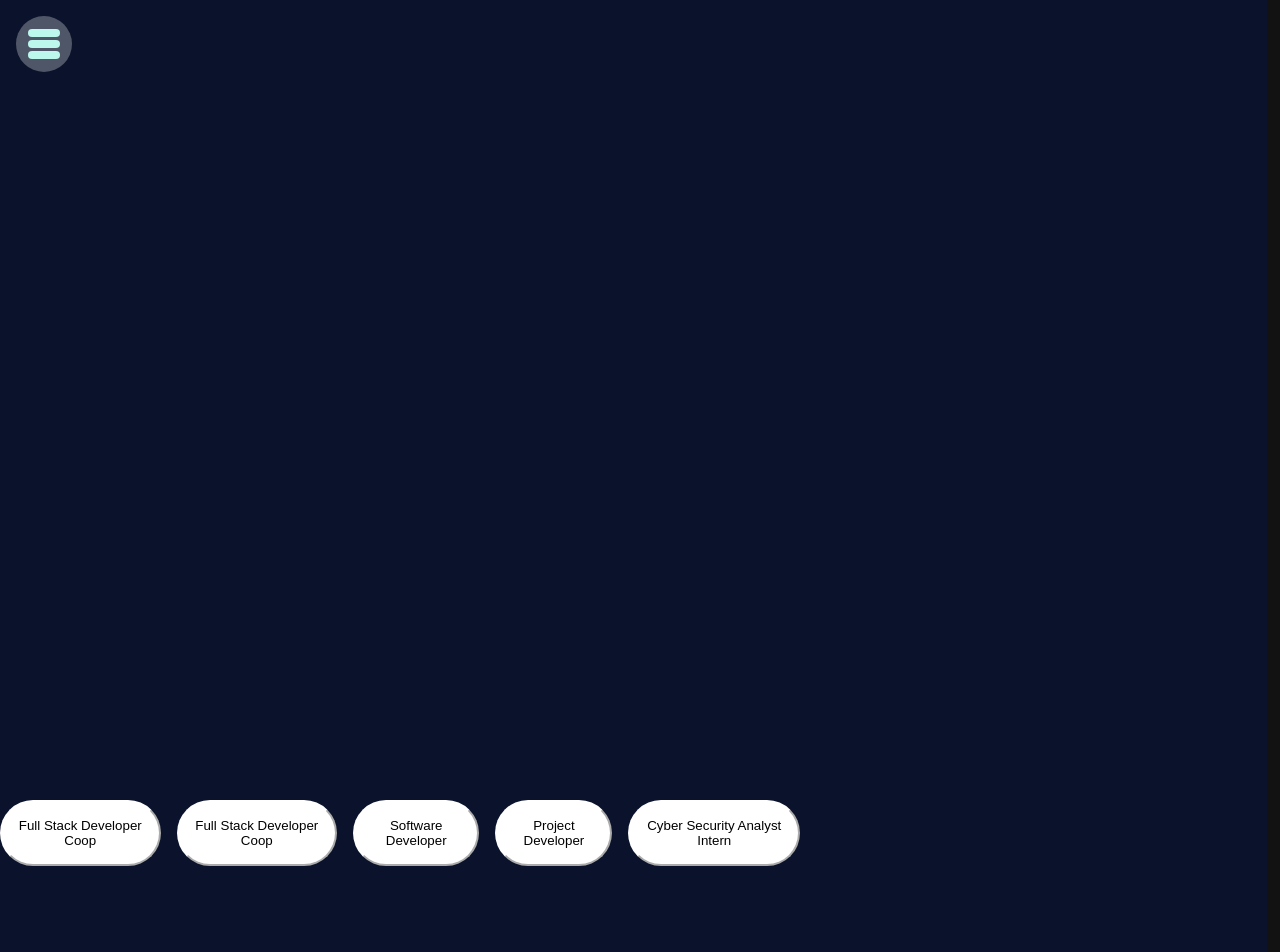
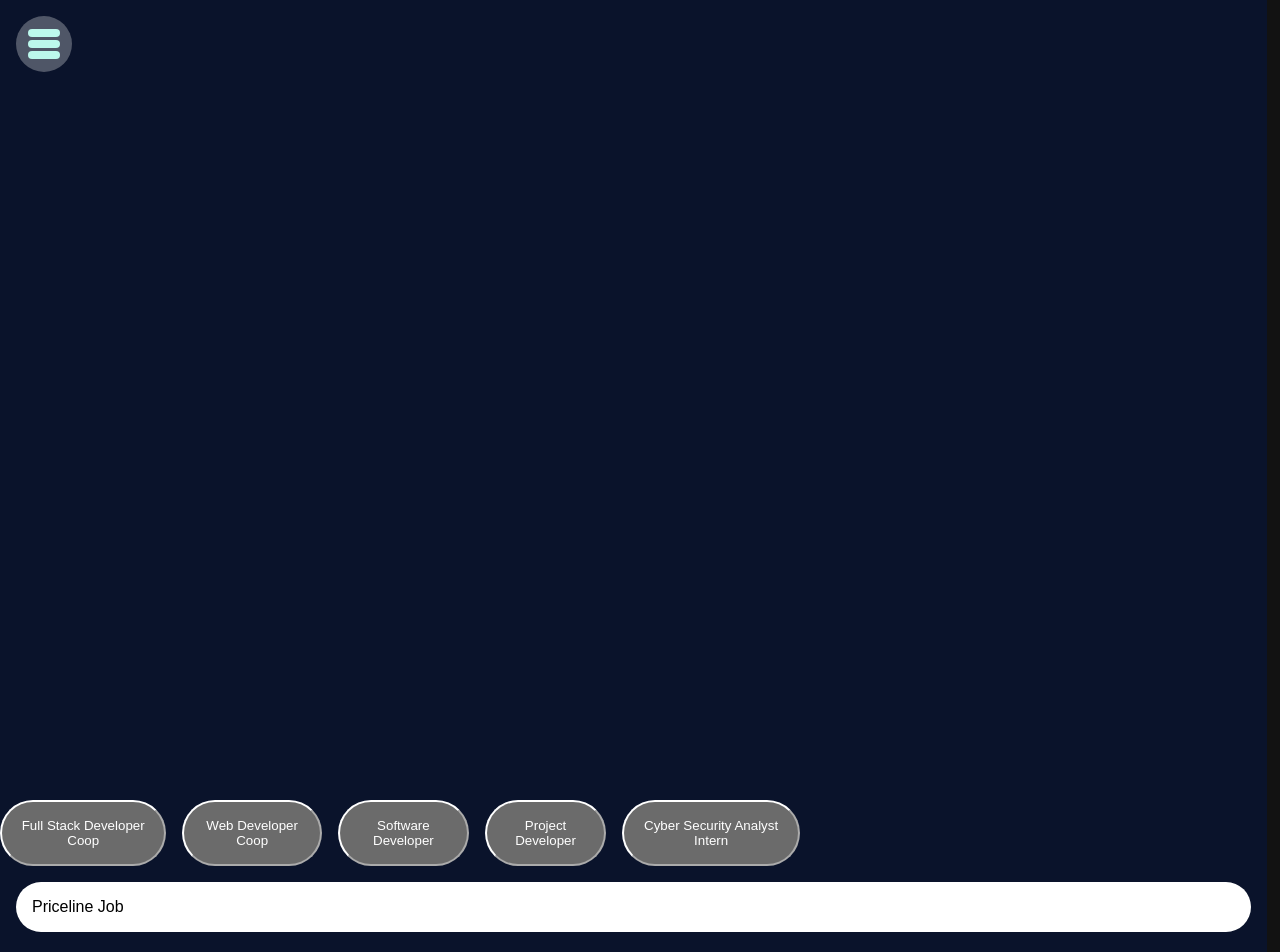
Before and after one commit to ch-teng/ch-teng.github.io, a Next.js app: page / in a window 1280 px wide. Shown: the top 952 px of the page. Built offline with nearby package versions, Linux system fonts and the light colour scheme; a web font is replaced by a local one.

Commit message:
Created Experience Scroller

```diff
--- a/src/app/globals.css
+++ b/src/app/globals.css
@@ -91,18 +91,32 @@ ul {
   height: 100vh;
 }
 
+.experience {
+  display: grid;
+  list-style-type: none;
+}
+
 .scroller {
   display: flex;
   gap: 1rem;
   max-width: 800px;
   list-style-type: none;
+  justify-content: flex-start;
+  align-items: flex-end;
+  flex-wrap: nowrap;
 }
 .job {
   list-style-type: none;
-  background: white;
-  color: black;
+  background: 232, 240, 255;
   place-content: center;
   padding: 1rem;
   border-radius: 5rem;
+}
 
+.selected-job-description {
+  background: white;
+  color: black;
+  padding: 1rem;
+  border-radius: 5rem;
+  margin: 1rem;
 }
--- a/src/app/page.tsx
+++ b/src/app/page.tsx
@@ -7,11 +7,14 @@ import {
   stagger,
   usePresence,
   MotionConfig,
-  Reorder,
 } from "framer-motion";
 import { useEffect, useState } from "react";
 
-const MenuItems = () => {
+type MenuItemsProps = {
+  onClick: () => void;
+};
+
+const MenuItems = ({ onClick }: MenuItemsProps) => {
   const [isPresent, safeToRemove] = usePresence();
   const [scope, animate] = useAnimate();
 
@@ -57,6 +60,7 @@ const MenuItems = () => {
         exit={{ opacity: 0 }}
         ref={scope}
         transition={{ duration: isPresent ? 0.3 : 0.7, ease: "easeInOut" }}
+        onClick={onClick}
       ></motion.div>
       <motion.ul
         key="menu"
@@ -78,16 +82,16 @@ const MenuItems = () => {
             stiffness: 700,
           }}
         >
-          <motion.li whileHover={{ scale: 1.3 }} whileTap={{ scale: 0.8 }}>
+          <motion.li whileHover={{ scale: 1.3 }} whileTap={{ scale: 0.9 }}>
             whoami
           </motion.li>
-          <motion.li whileHover={{ scale: 1.3 }} whileTap={{ scale: 0.8 }}>
+          <motion.li whileHover={{ scale: 1.3 }} whileTap={{ scale: 0.9 }}>
             Experiences
           </motion.li>
-          <motion.li whileHover={{ scale: 1.3 }} whileTap={{ scale: 0.8 }}>
+          <motion.li whileHover={{ scale: 1.3 }} whileTap={{ scale: 0.9 }}>
             Personal Projects
           </motion.li>
-          <motion.li whileHover={{ scale: 1.3 }} whileTap={{ scale: 0.8 }}>
+          <motion.li whileHover={{ scale: 1.3 }} whileTap={{ scale: 0.9 }}>
             Hobbies
           </motion.li>
         </MotionConfig>
@@ -143,7 +147,9 @@ export default function Home() {
           />
         </button>
 
-        <AnimatePresence>{showMenu && <MenuItems />}</AnimatePresence>
+        <AnimatePresence>
+          {showMenu && <MenuItems onClick={() => handleClick()} />}
+        </AnimatePresence>
       </div>
       <div className="page whoami"></div>
       <ExperienceScroller />
--- a/src/components/ExperienceScroller.tsx
+++ b/src/components/ExperienceScroller.tsx
@@ -1,5 +1,5 @@
 import { closestItem, removeItem } from "@/app/utils/array-utils";
-import { AnimatePresence, Reorder } from "framer-motion";
+import { AnimatePresence, Reorder, motion } from "framer-motion";
 import { useState } from "react";
 
 interface Job {
@@ -14,43 +14,41 @@ const experience = [
     title: "Full Stack Developer Coop",
     company: "Priceline",
     date: "Jan 2021 - June 2021",
-    description: "blah blah blah",
+    description: "Priceline Job",
   },
   {
-    title: "Full Stack Developer Coop",
+    title: "Web Developer Coop",
     company: "TriNetX",
     date: "May 2020 - Aug 2020",
-    description: "blah blah blah",
+    description: "TriNetX Job",
   },
   {
     title: "Software Developer",
     company: "Hasbro",
     date: "Jan 2021 - June 2021",
-    description: "blah blah blah",
+    description: "Hasbro Software Developer Job",
   },
   {
     title: "Project Developer",
     company: "PrepareRI",
     date: "Jan 2021 - June 2021",
-    description: "blah blah blah",
+    description: "Project Developer",
   },
   {
     title: "Cyber Security Analyst Intern",
     company: "Hasbro",
     date: "Jan 2021 - June 2021",
-    description: "blah blah blah",
+    description: "Hasbro Cyber Security Analyst Intern Job",
   },
 ];
 
 export default function ExperienceScroller() {
   const [jobs, setJobs] = useState(experience);
   const [selectedJob, setSelectedJob] = useState(jobs[0]);
-  const remove = (item: Job) => {
-    if (item === selectedJob) {
-      setSelectedJob(closestItem(jobs, item));
-    }
-
-    setJobs(removeItem(jobs, item));
+  const handleJobClick = (job: Job) => {
+    setSelectedJob(job);
+    const temp = removeItem(jobs, job);
+    setJobs([job, ...temp]);
   };
   return (
     <div className="page Experience">
@@ -63,17 +61,41 @@ export default function ExperienceScroller() {
       >
         <AnimatePresence initial={false}>
           {jobs.map((job) => (
-            <Reorder.Item key={job.title} value={job}>
-              <button
+            <Reorder.Item
+              key={job.title}
+              value={job}
+              id={job.date}
+              initial={{ opacity: 0, y: 20 }}
+              animate={{ opacity: 1, y: 0 }}
+              exit={{ opacity: 0, y: -20 }}
+            >
+              <motion.button
+                whileHover={{ scale: 1.1 }}
+                transition={{ type: "spring", stiffness: 300, damping: 40 }}
+                whileTap={{ scale: 0.9 }}
                 className={`job ${job === selectedJob ? "selected" : ""}`}
-                onClick={() => setSelectedJob(job)}
+                onClick={() => {
+                  handleJobClick(job);
+                }}
               >
                 {job.title}
-              </button>
+              </motion.button>
             </Reorder.Item>
           ))}
         </AnimatePresence>
       </Reorder.Group>
+      <AnimatePresence mode="wait">
+        <motion.div
+          className="selected-job-description"
+          key={selectedJob ? selectedJob.title : "empty"}
+          animate={{ opacity: 1, y: 0 }}
+          initial={{ opacity: 0, y: 20 }}
+          exit={{ opacity: 0, y: -20 }}
+          transition={{ duration: 0.15 }}
+        >
+          {selectedJob.description}
+        </motion.div>
+      </AnimatePresence>
     </div>
   );
 }
```
